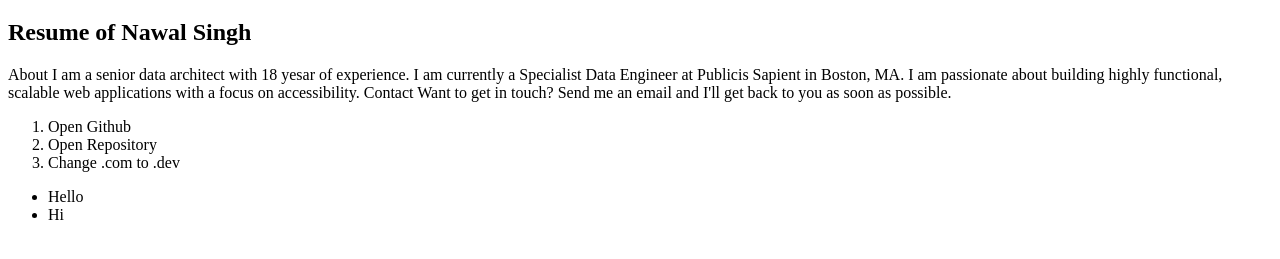
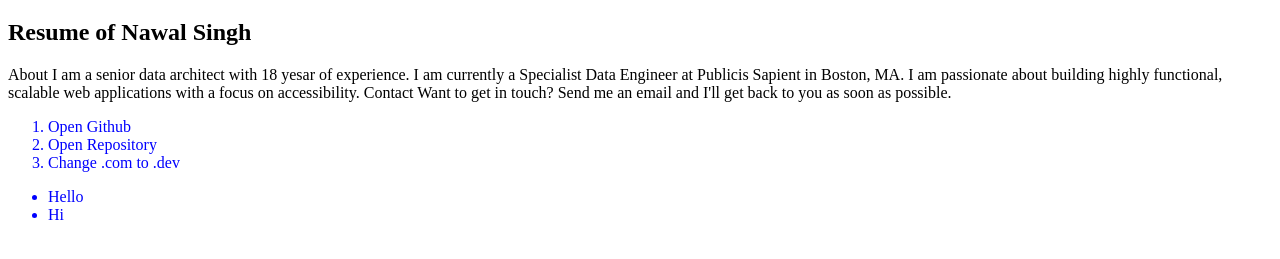
Before and after one commit to singh-nawal/nawal-singh, a plain HTML site: page index.html in a window 1280 px wide. Shown: the part 61-320 px from the top of the page. Drawn offline with Linux system fonts and the light colour scheme.

Commit message:
added style

```diff
--- a/index.html
+++ b/index.html
@@ -14,19 +14,19 @@
 </head>
 
 <body>
-    <h1>Nawal Singh</h1>
+    <h1 id="title">Nawal Singh</h1>
     <h2>Resume of Nawal Singh</h2>
     <p>About I am a senior data architect with 18 yesar of experience. I am currently a Specialist Data Engineer at Publicis Sapient in Boston, MA.
         I am passionate about building highly functional, scalable web applications with a focus on accessibility.
         Contact Want to get in touch? Send me an email and I'll get back to you as soon as possible.</p>
     <ol>
-        <li>Open Github</li>
-        <li>Open Repository</li>
-        <li>Change .com to .dev</li>
+        <li class =blue>Open Github</li>
+        <li class =blue>Open Repository</li>
+        <li class =blue>Change .com to .dev</li>
     </ol>
     <ul>
-        <li>Hello</li>
-        <li>Hi</li>
+        <li class =blue>Hello</li>
+        <li class =blue>Hi</li>
     </ul>
 </body>
 
--- a/styles.css
+++ b/styles.css
@@ -0,0 +1,2 @@
+#titel{color: red}
+.blue{color: blue}
```
